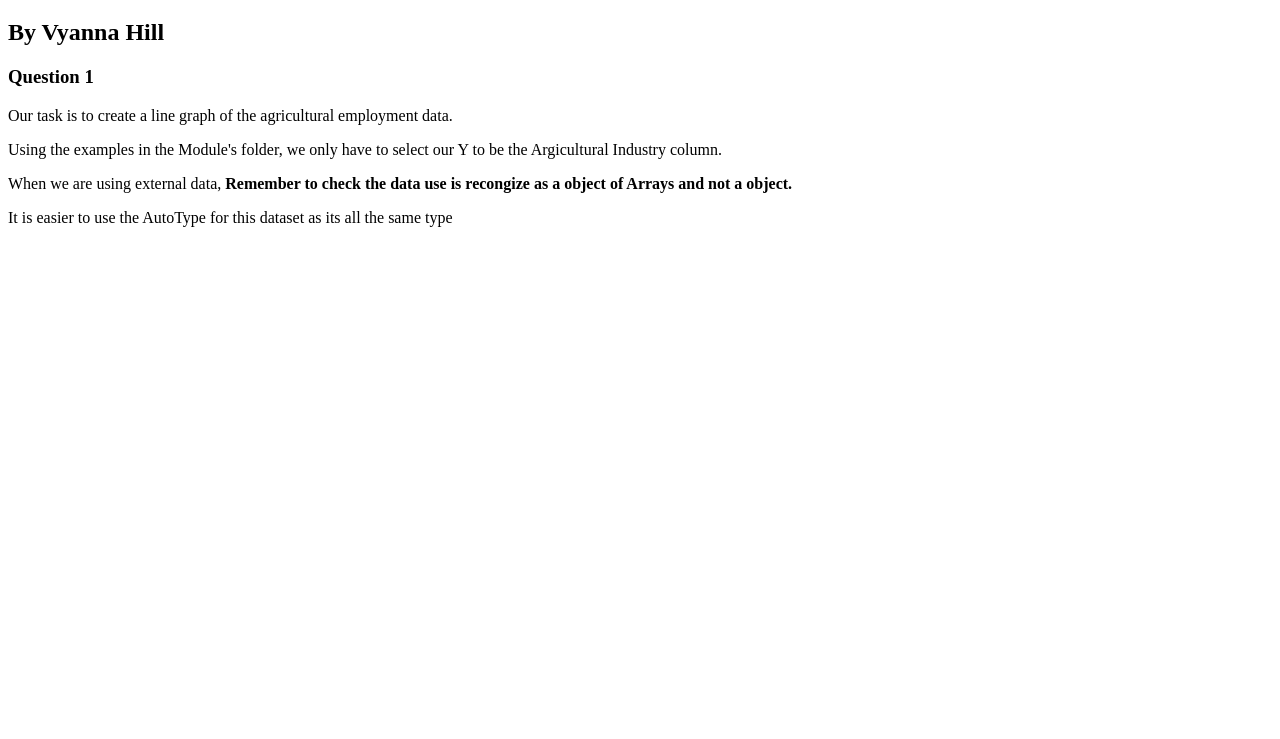
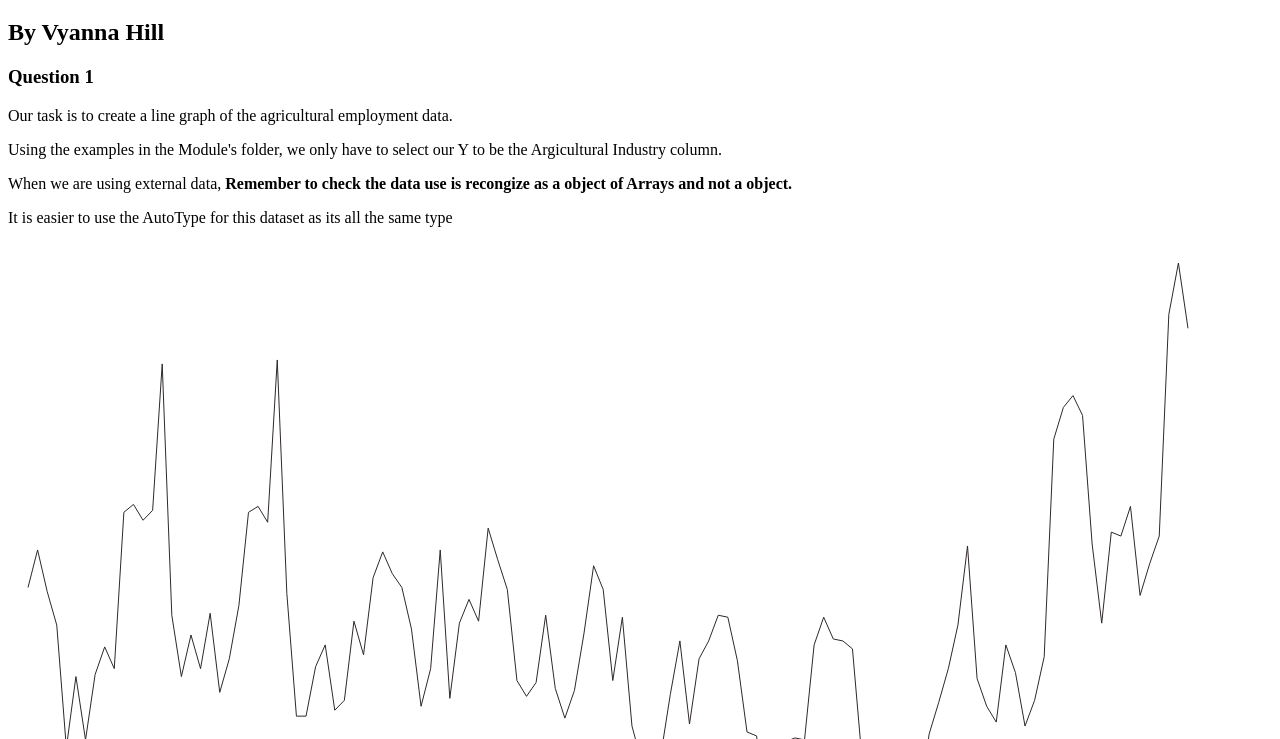
Before and after one commit to Vy4thewin/D608_M, a plain HTML site: page index.html in a window 1280 px wide. Shown: the part 61-800 px from the top of the page. Drawn offline with nearby package versions, Linux system fonts and the light colour scheme.

Commit message:
Update index.html

```diff
--- a/index.html
+++ b/index.html
@@ -2,7 +2,7 @@
 <html lang="en">
 <head>
     <script src="https://d3js.org/d3.v7.min.js"></script>
-    <script src="01answer.js" ></script>
+    <script src="index.js" ></script>
 </head>
 <body>
     <h1>Module 6: D3</h1>
```
